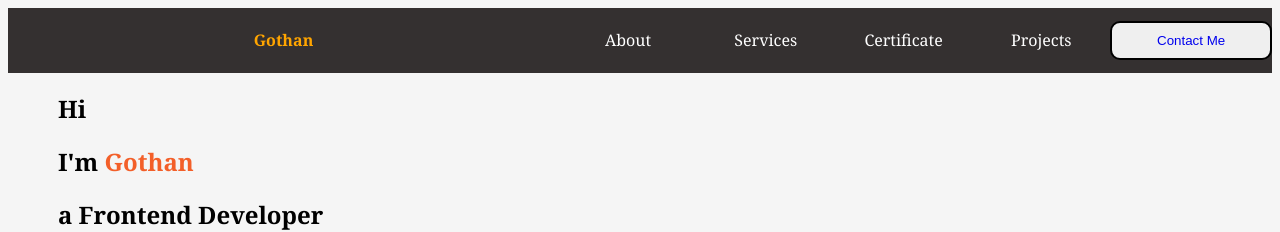
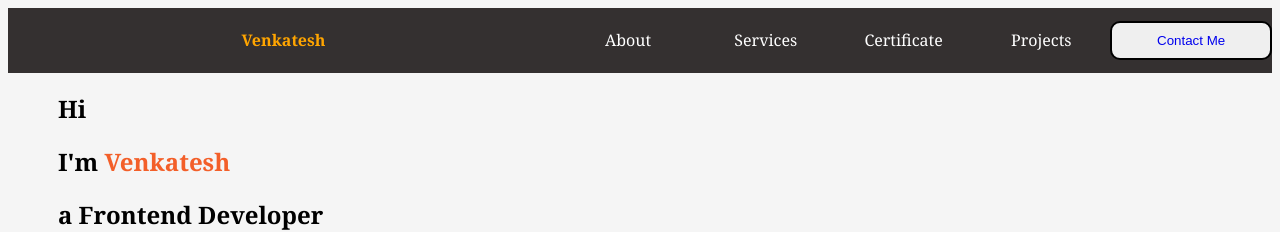
Before and after one commit to VenkateshArikrishnan/portfolio, a plain HTML site: page portfolio/index.html in a window 1280 px wide. Shown: the top 232 px of the page. Drawn offline with Linux system fonts and the light colour scheme.

Commit message:
index.html

```diff
--- a/portfolio/index.html
+++ b/portfolio/index.html
@@ -9,7 +9,7 @@
 <body>
     <div id="head">
         <div class="seven">
-                <h4 class="six">Gothan</h4>
+                <h4 class="six">Venkatesh</h4>
                 <a href="index.html" class="one" id="one">About</a>
                 <a href="" class="two" id="two">Services</a>
                 <a href="certicate.html" class="three" id="three">Certificate</a>
@@ -21,7 +21,7 @@
         <div id="body">
             <div class="ord">
                 <h2>Hi</h2>
-                <h2>I'm <span>Gothan</span></h2>
+                <h2>I'm <span>Venkatesh</span></h2>
                 <h2>a Frontend Developer</h2>
             </div>
             <p>Highly skilled and passionate Web Developer with a strong background in crafting dynamic and visually appealing websites. Proficient in a range of programming languages including HTML, CSS, JavaScript, and frameworks such as React and Angular. Experienced in translating client requirements into functional and user-friendly digital solutions. Detail-oriented with a commitment to delivering projects on time and exceeding expectations. Strong team player with excellent communication skills and a drive for continuous learning and improvement in the ever-evolving field of web development.</p>
```
